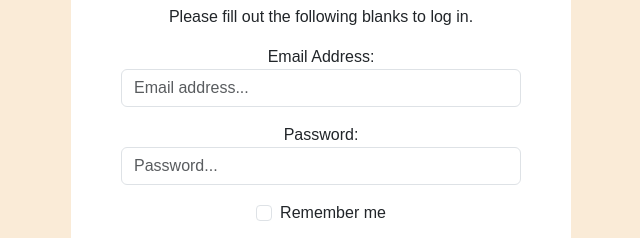
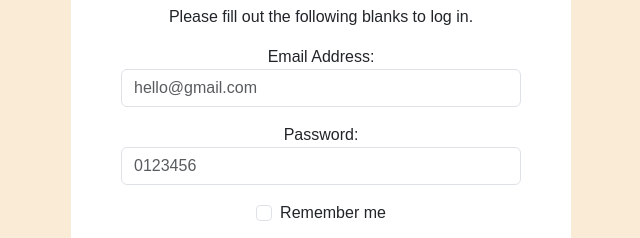
Before and after one commit to strwbwiryy-Sampan/skillstextpage2, a plain HTML site: page index.html in a window 1280 px wide. Shown: the part 276-514 px from the top of the page, 319-959 px from the left. Drawn offline with nearby package versions, Linux system fonts and the light colour scheme.

Commit message:
Update index.html

```diff
--- a/index.html
+++ b/index.html
@@ -42,10 +42,10 @@
 
     <form id="loginForm" onsubmit="return false;">
         <label>Email Address:</label>
-        <input type="email" id="email" class="form-control mb-3" placeholder="Email address...">
+        <input type="email" id="email" class="form-control mb-3" placeholder="hello@gmail.com">
 
         <label>Password:</label>
-        <input type="password" id="password" class="form-control mb-3" placeholder="Password...">
+        <input type="password" id="password" class="form-control mb-3" placeholder="0123456">
 
         <div id="message" class="text-danger mb-3"></div>
 
```
